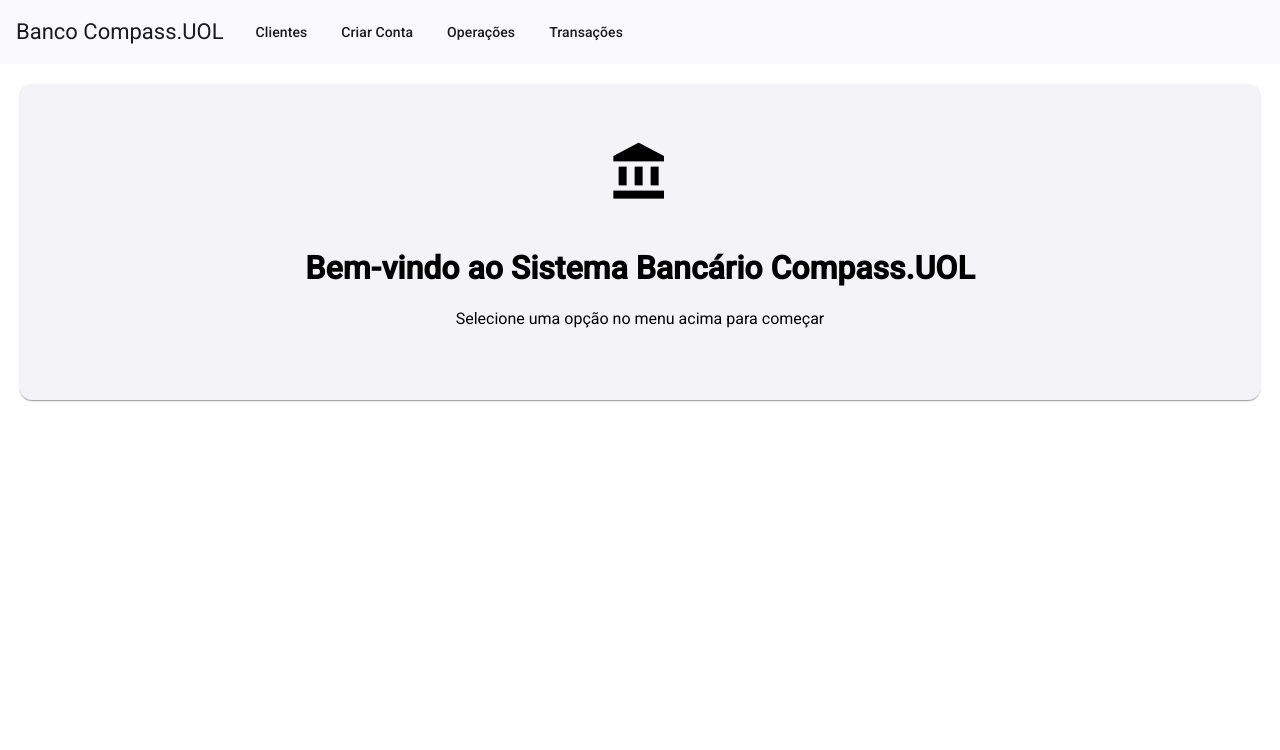
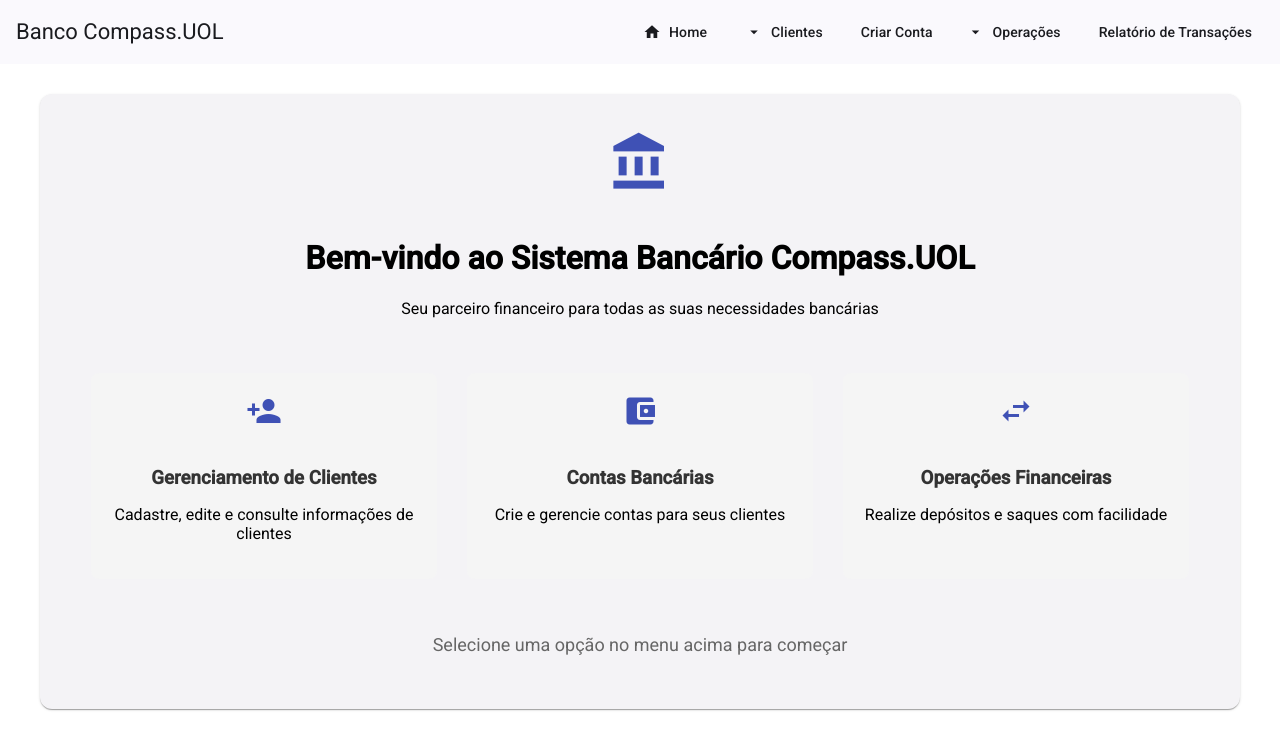
Before and after one commit to maurimnadal/hackathon-compass, an Angular app in the folder frontend/: page / in a window 1280 px wide. Shown: the top 750 px of the page. Built offline with nearby package versions, Linux system fonts and the light colour scheme.

Commit message:
feat: homepage finalizada

```diff
--- a/frontend/src/app/components/home/home.css
+++ b/frontend/src/app/components/home/home.css
@@ -1,34 +1,69 @@
-.container {
-  display: flex;
-  flex-direction: column;
-  height: 100%;
-}
-
-.header {
-  position: sticky;
-  top: 0;
-  z-index: 1000;
+.spacer {
+  flex: 1 1 auto;
 }
 
 .nav-links {
-  margin-left: 20px;
   display: flex;
   gap: 10px;
 }
 
-.content {
-  padding: 20px;
-  flex: 1;
+.welcome-container {
+  padding: 30px;
+  max-width: 1200px;
+  margin: 0 auto;
 }
 
-.welcome-message {
+.welcome-content {
   text-align: center;
-  padding: 40px 20px;
+  padding: 20px;
 }
 
 .welcome-icon {
   font-size: 64px;
   height: 64px;
   width: 64px;
+  color: #3f51b5;
   margin-bottom: 20px;
 }
+
+.features {
+  display: flex;
+  justify-content: space-around;
+  flex-wrap: wrap;
+  margin-top: 40px;
+  margin-bottom: 40px;
+}
+
+.feature {
+  flex: 1;
+  min-width: 250px;
+  margin: 15px;
+  padding: 20px;
+  border-radius: 8px;
+  background-color: #f5f5f5;
+  transition: transform 0.3s, box-shadow 0.3s;
+}
+
+.feature:hover {
+  transform: translateY(-5px);
+  box-shadow: 0 6px 12px rgba(0,0,0,0.1);
+}
+
+.feature mat-icon {
+  font-size: 36px;
+  height: 36px;
+  width: 36px;
+  color: #3f51b5;
+  margin-bottom: 15px;
+}
+
+.feature h3 {
+  margin-bottom: 10px;
+  color: #333;
+}
+
+.start-message {
+  margin-top: 30px;
+  font-size: 18px;
+  color: #666;
+}
--- a/frontend/src/app/components/home/home.html
+++ b/frontend/src/app/components/home/home.html
@@ -1,41 +1,72 @@
-<div class="container">
-  <header class="header">
 <mat-toolbar color="primary">
     <span>Banco Compass.UOL</span>
+    <span class="spacer"></span>
     <div class="nav-links">
+        <!-- Home -->
+        <a mat-button routerLink="/">
+            <mat-icon>home</mat-icon>
+            Home
+        </a>
+
         <!-- Cliente -->
-        <button mat-button [matMenuTriggerFor]="clienteMenu">Clientes</button>
+        <button mat-button [matMenuTriggerFor]="clienteMenu">
+            Clientes
+            <mat-icon>arrow_drop_down</mat-icon>
+        </button>
         <mat-menu #clienteMenu="matMenu">
             <a mat-menu-item routerLink="/registrar-cliente">Registrar Cliente</a>
             <a mat-menu-item routerLink="/editar-cliente">Editar Cliente</a>
-          <a mat-menu-item routerLink="/listar-cliente">Listar Cliente</a>
+            <a mat-menu-item routerLink="/listar-cliente">Informações do Cliente</a>
         </mat-menu>
 
         <!-- Conta -->
         <a mat-button routerLink="/criar-conta">Criar Conta</a>
 
         <!-- Operações -->
-        <button mat-button [matMenuTriggerFor]="operacoesMenu">Operações</button>
+        <button mat-button [matMenuTriggerFor]="operacoesMenu">
+            Operações
+            <mat-icon>arrow_drop_down</mat-icon>
+        </button>
         <mat-menu #operacoesMenu="matMenu">
             <a mat-menu-item routerLink="/depositar">Depositar</a>
             <a mat-menu-item routerLink="/sacar">Sacar</a>
         </mat-menu>
 
         <!-- Transações -->
-        <a mat-button routerLink="/listar-transacoes">Transações</a>
+        <a mat-button routerLink="/listar-transacoes">Relatório de Transações</a>
     </div>
 </mat-toolbar>
-  </header>
 
-  <main class="content">
+<div class="welcome-container">
     <mat-card>
         <mat-card-content>
-        <div class="welcome-message">
+            <div class="welcome-content">
                 <mat-icon class="welcome-icon">account_balance</mat-icon>
                 <h1>Bem-vindo ao Sistema Bancário Compass.UOL</h1>
-          <p>Selecione uma opção no menu acima para começar</p>
+                <p>Seu parceiro financeiro para todas as suas necessidades bancárias</p>
+
+                <div class="features">
+                    <div class="feature">
+                        <mat-icon>person_add</mat-icon>
+                        <h3>Gerenciamento de Clientes</h3>
+                        <p>Cadastre, edite e consulte informações de clientes</p>
+                    </div>
+
+                    <div class="feature">
+                        <mat-icon>account_balance_wallet</mat-icon>
+                        <h3>Contas Bancárias</h3>
+                        <p>Crie e gerencie contas para seus clientes</p>
+                    </div>
+
+                    <div class="feature">
+                        <mat-icon>swap_horiz</mat-icon>
+                        <h3>Operações Financeiras</h3>
+                        <p>Realize depósitos e saques com facilidade</p>
+                    </div>
+                </div>
+
+                <p class="start-message">Selecione uma opção no menu acima para começar</p>
             </div>
         </mat-card-content>
     </mat-card>
-  </main>
 </div>
```
Lines whose indentation alone changed are shown as unchanged.
